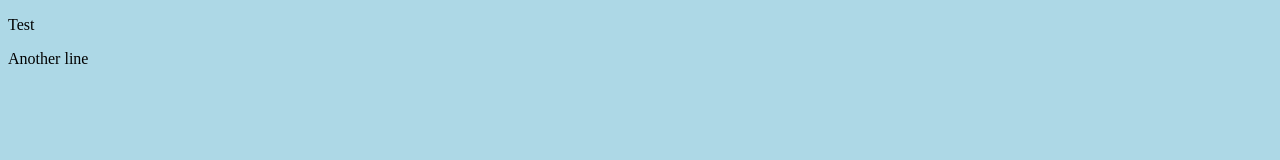
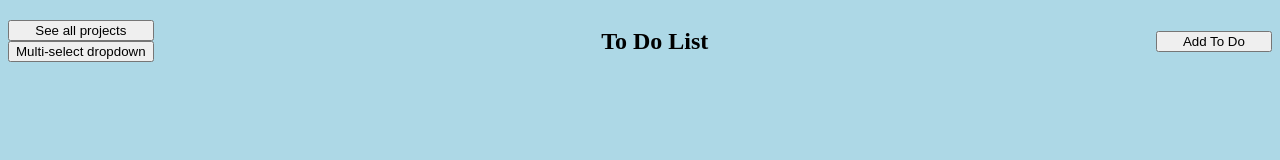
Before and after one commit to ibanpare/to-do-list, a website built with webpack: page src/index.html in a window 1280 px wide. Built offline with nearby package versions, Linux system fonts and the light colour scheme.

Commit message:
feat: add basic html and css

```diff
--- a/src/index.html
+++ b/src/index.html
@@ -3,10 +3,18 @@
 <head>
     <meta charset="UTF-8">
     <meta name="viewport" content="width=device-width, initial-scale=1.0">
-    <title>Document</title>
+    <title>To Do List</title>
 </head>
 <body>
-    <p>Test</p>
-    <p>Another line</p>
+    <header>
+        <nav>
+            <div class="header-button-container">
+                <button class="nav-button">See all projects</button>
+                <button class="nav-button">Multi-select dropdown</button>
+            </div>
+            <h1 class="main-title">To Do List</h1>
+            <button class="nav-button"> Add To Do</button>
+        </nav>
+    </header>
 </body>
 </html>
--- a/src/styles.css
+++ b/src/styles.css
@@ -1,3 +1,24 @@
 body {
     background-color: lightblue;
 }
+
+nav {
+    display: flex;
+    justify-content: space-between;
+    align-items: center;
+}
+
+.nav-button {
+    flex: 1 0 0;
+}
+
+.header-button-container {
+    display: flex;
+    flex-direction: column;
+    justify-content: space-around;
+}
+
+.main-title {
+    flex: 10;
+    text-align: center;
+}
```
